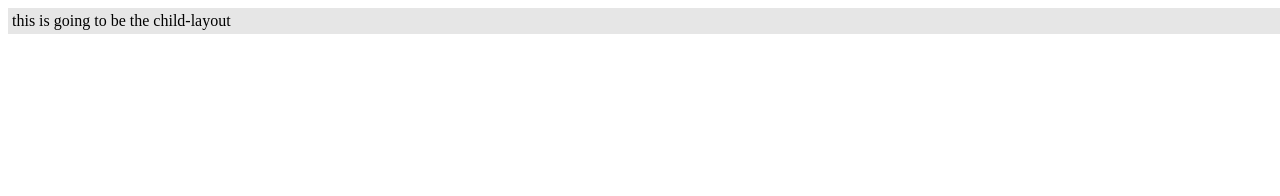
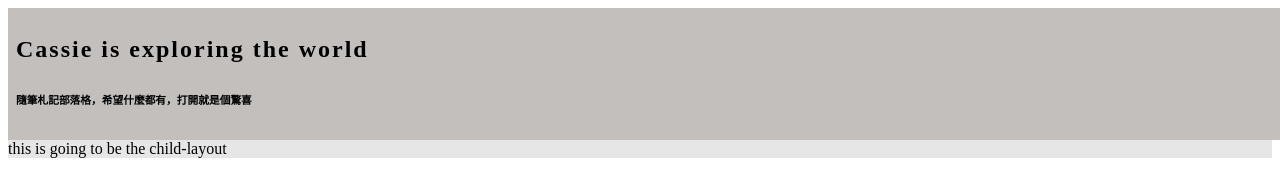
Before and after one commit to 12cassie34/cassie-is-exploring-the-world, a Gatsby site: page / in a window 1280 px wide. Built offline with nearby package versions, Linux system fonts and the light colour scheme; Gatsby itself is replaced by a stand-in of ours.

Commit message:
feat: add Header

```diff
--- /dev/null
+++ b/src/components/Header.tsx
@@ -0,0 +1,19 @@
+import React, { FunctionComponent } from "react"
+
+import { Box } from '@chakra-ui/react'
+import { Heading } from '@chakra-ui/react'
+
+import theme from "../@chakra-ui/gatsby-plugin/theme"
+
+const Header: FunctionComponent = () => {
+    return (
+        <header>
+            <Box bg={theme.colors.customs.bg.middle} w='100%' h='100%' p={8}>
+                <Heading letterSpacing={2}>Cassie is exploring the world</Heading>
+                <Heading as='h6' size='xs' pt={4}>隨筆札記部落格，希望什麼都有，打開就是個驚喜</Heading>
+            </Box>
+        </header>
+    )
+}
+
+export default Header
--- a/src/components/Layout.tsx
+++ b/src/components/Layout.tsx
@@ -4,10 +4,13 @@ import { Box } from '@chakra-ui/react'
 
 import theme from "../@chakra-ui/gatsby-plugin/theme"
 
+import Header from "./Header"
+
 const Layout: FunctionComponent<PropsWithChildren> = ({ children }) => {
 
     return (
-        <Box bg={theme.colors.customs.bg.light} w='100%' h='100%' p={4}>
+        <Box bg={theme.colors.customs.bg.light} w='100%' h='100%'>
+            <Header />
             {children}
         </Box>
     )
```
Also changed, not shown: src/pages/index.tsx (+0 -8 lines).
